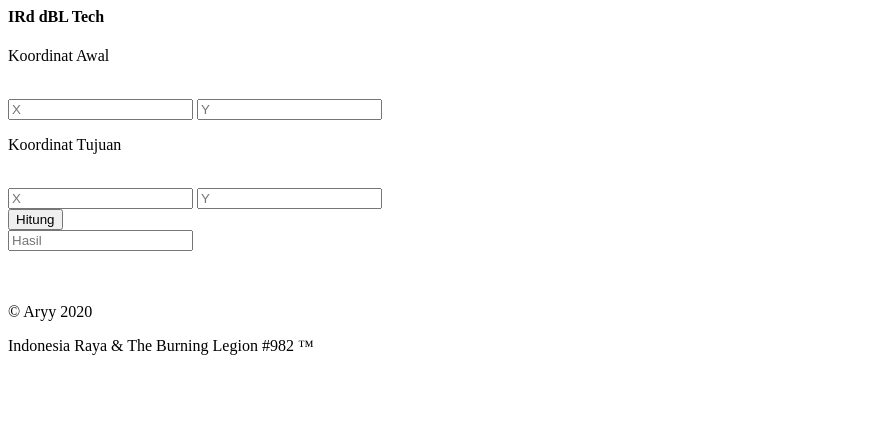
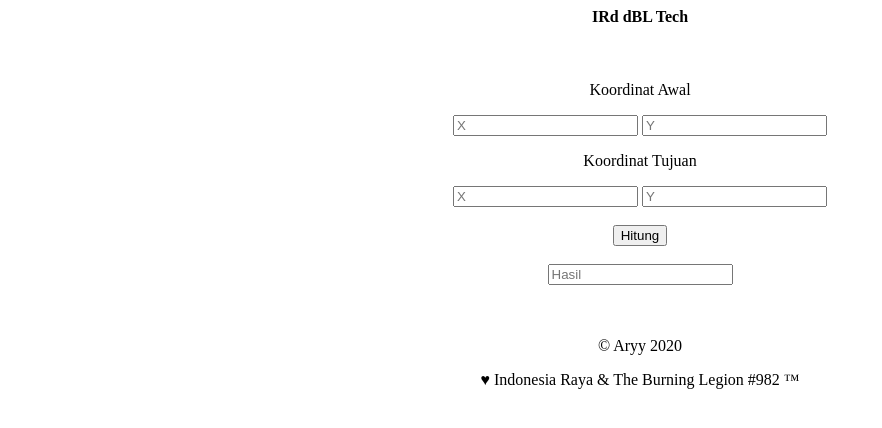
Before and after one commit to irddbl/irddbl.github.io, a plain HTML site: page index.html in a window 1280 px wide. Shown: the whole page, without its empty margins (0-882 px from the left). Drawn offline with Linux system fonts and the light colour scheme.

Commit message:
Edited
Edit beberapa

```diff
--- a/index.html
+++ b/index.html
@@ -39,27 +39,26 @@
     </script>
 </head>
 
-<body>
+<body align="center">
     <h4>IRd dBL Tech</h4>
+    <br/>
     <p>Koordinat Awal</p>
-    <br/>
     <input type="text" id="angkaX1" placeholder="X">
     <input type="text" id="angkaY1" placeholder="Y">
     <br/>
     <p>Koordinat Tujuan</p>
-    <br/>
     <input type="text" id="angkaX2" placeholder="X">
     <input type="text" id="angkaY2" placeholder="Y">
-    <br/>
+    <br/><br/>
     <input type="submit" onclick="kalkulator()" value="Hitung">
-    <br/>
+    <br/><br/>
     <input type="text" id="hasil" placeholder="Hasil">
 
     <br/>
     <br/>
     <br/>
     <p> &copy; Aryy 2020</p>
-    <p> Indonesia Raya & The Burning Legion #982 &trade;</p>
+    <p> &hearts; Indonesia Raya & The Burning Legion #982 &trade;</p>
 </body>
 
 </html>
```
